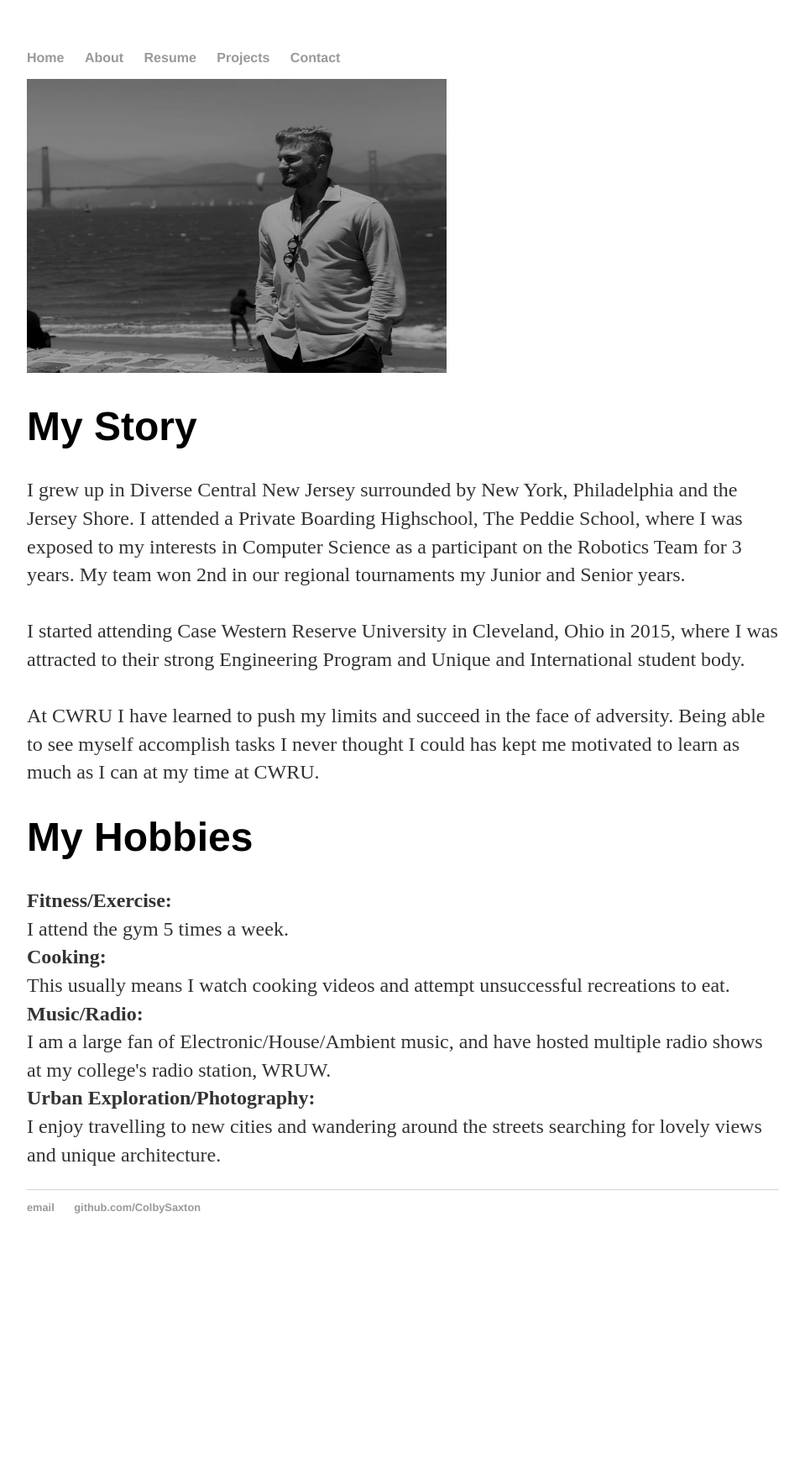
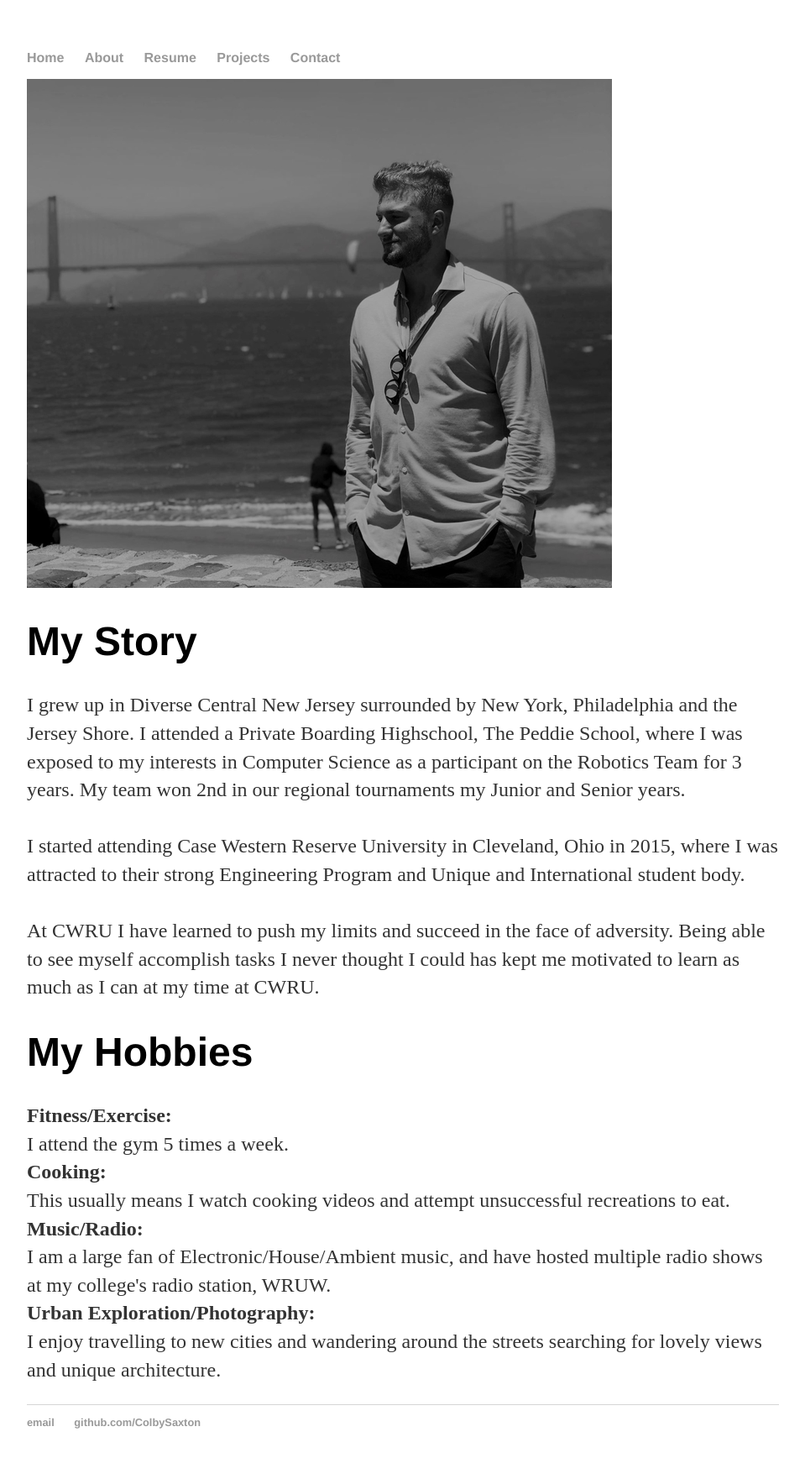
Before and after one commit to ColbySaxton/ColbySaxton.github.io, a Jekyll site: the page built from About/index.html, in a window 1280 px wide. Shown: the whole page at 84% size, without its empty margins (160-1119 px from the left). Built offline with Jekyll 4.4.1, drawn with Linux system fonts in a browser that asks for light colours; before the commit the page ends 1505 px from its top, so only the background shows below that.

Commit message:
Update index.html

```diff
--- a/About/index.html
+++ b/About/index.html
@@ -4,7 +4,7 @@
 ---
 <div class="blurb">
 	<div class="col-sm-4">
-	<img class="img-circle avatar" alt="Colby Saxton SF" src="ColbySaxtonFancySmall.jpg" width="500" height="350">
+	<img class="img-circle avatar" alt="Colby Saxton SF" src="ColbySaxtonFancySmall.jpg">
 	</div>
 	<h1>My Story</h1>
 	<p>I grew up in Diverse Central New Jersey surrounded by New York, Philadelphia and the Jersey Shore. I attended a Private Boarding Highschool, The Peddie School, where I was exposed to my interests in Computer Science as a participant on the Robotics Team for 3 years. My team won 2nd in our regional tournaments my Junior and Senior years.
```
